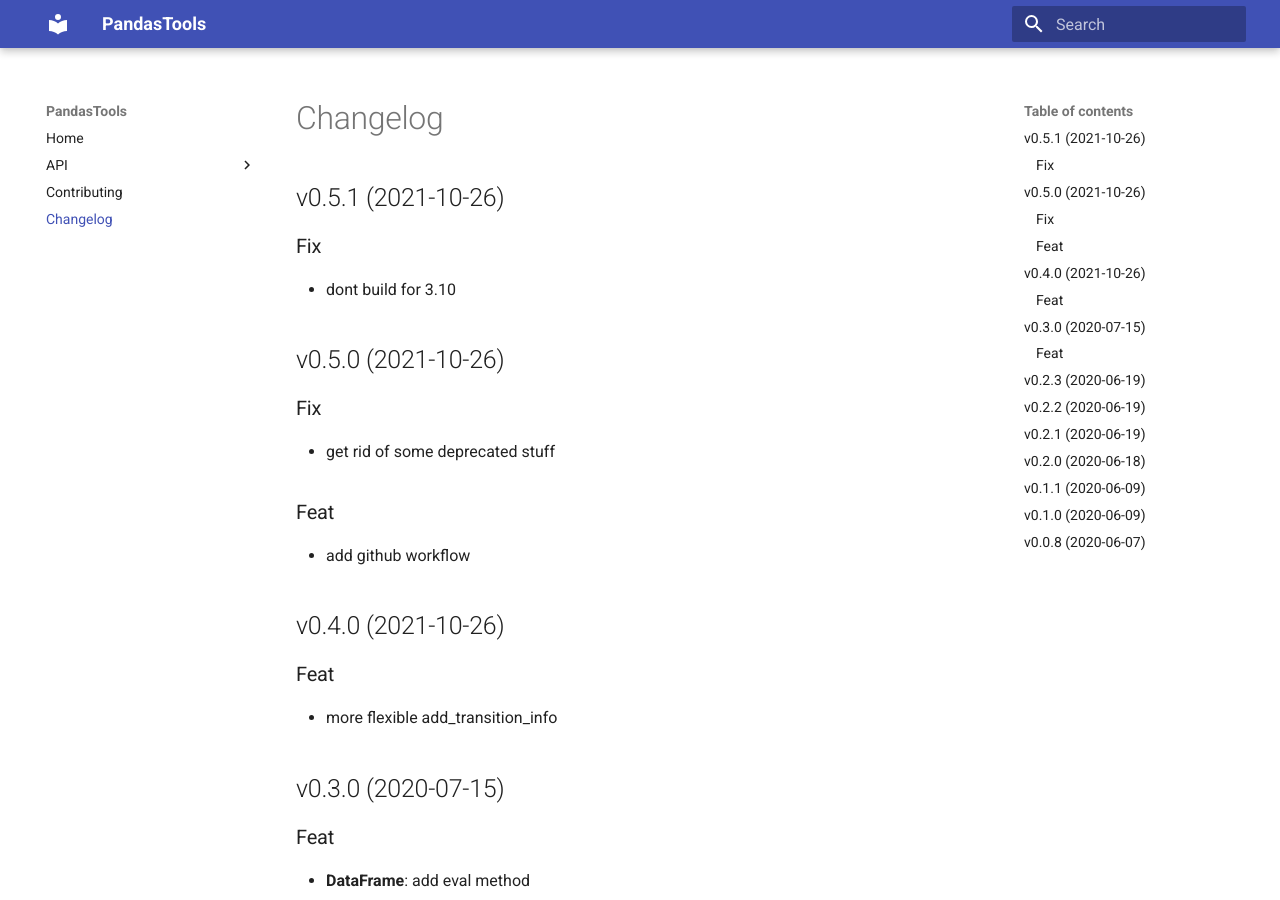
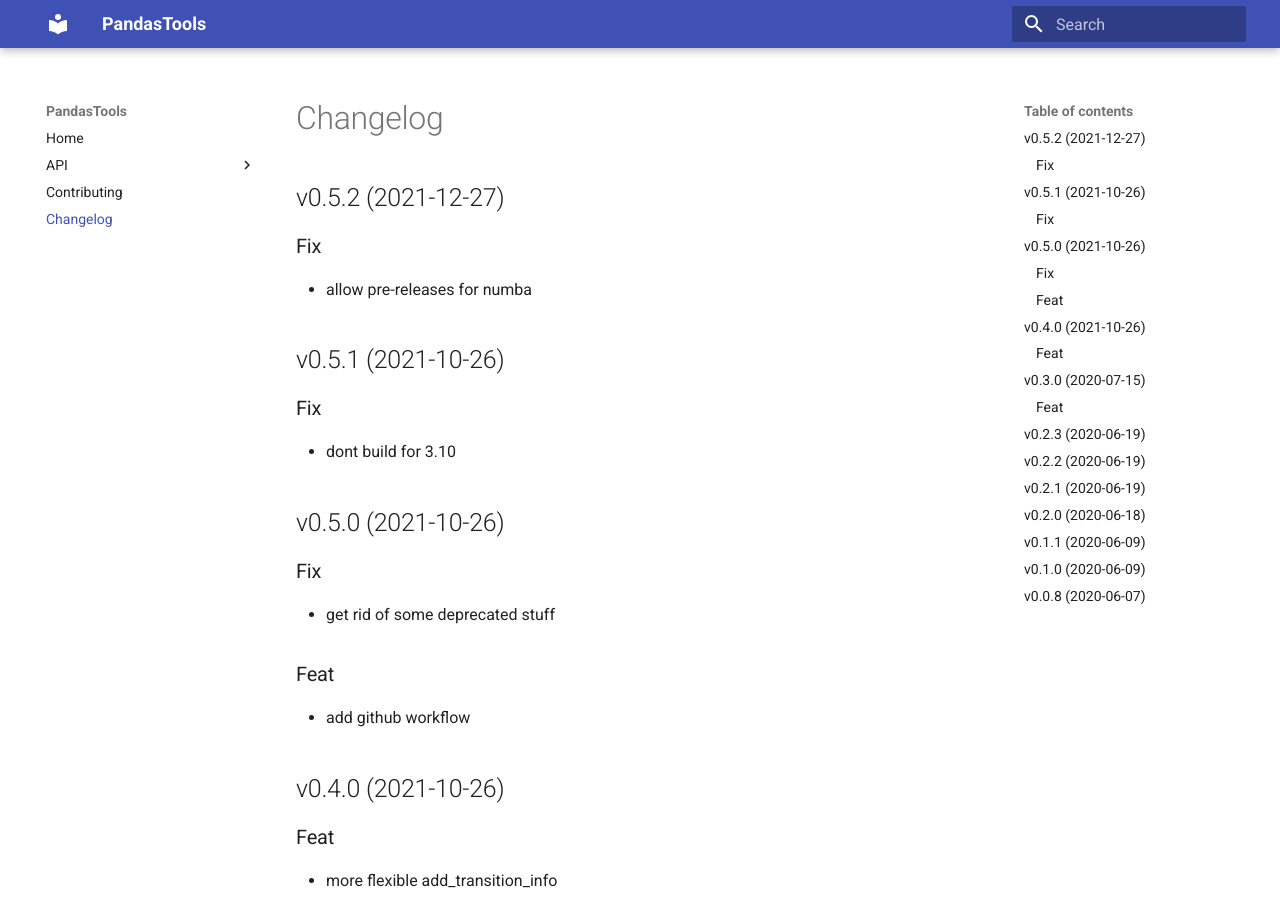
Before and after one commit to phil65/pandastools, an MkDocs documentation site: the page built from docs/changelog.md, in a window 1280 px wide and 900 px high. Built offline with MkDocs 1.6.1 and Material for MkDocs 9.7.7, drawn with Linux system fonts in a browser that asks for light colours.

Commit message:
bump: version 0.5.1 → 0.5.2

```diff
--- a/docs/changelog.md
+++ b/docs/changelog.md
@@ -1,3 +1,9 @@
+## v0.5.2 (2021-12-27)
+
+### Fix
+
+- allow pre-releases for numba
+
 ## v0.5.1 (2021-10-26)
 
 ### Fix
--- a/pandastools/__init__.py
+++ b/pandastools/__init__.py
@@ -6,6 +6,6 @@
 
 __author__ = """Philipp Temminghoff"""
 __email__ = "phil65@kodi.tv"
-__version__ = "0.5.1"
+__version__ = "0.5.2"
 
 __all__ = ["accessors", "utils"]
--- a/pyproject.toml
+++ b/pyproject.toml
@@ -1,6 +1,6 @@
 [tool.poetry]
 name = "PandasTools"
-version = "0.5.1"
+version = "0.5.2"
 description = "Helper functions for Pandas DataFrames / Series"
 readme = 'docs/index.md'
 repository = "https://github.com/phil65/pandastools"
@@ -104,7 +104,7 @@
 '''
 [tool.commitizen]
 name = "cz_conventional_commits"
-version = "0.5.1"
+version = "0.5.2"
 tag_format = "v$version"
 version_files = [
     "pandastools/__init__.py:__version__",
--- a/setup.py
+++ b/setup.py
@@ -35,6 +35,6 @@
     packages=find_packages(),
     test_suite="tests",
     url="https://github.com/phil65/pandastools",
-    version="0.5.1",
+    version="0.5.2",
     zip_safe=False,
 )
```
Also changed, not shown: CHANGELOG.md (+6 -0 lines).
